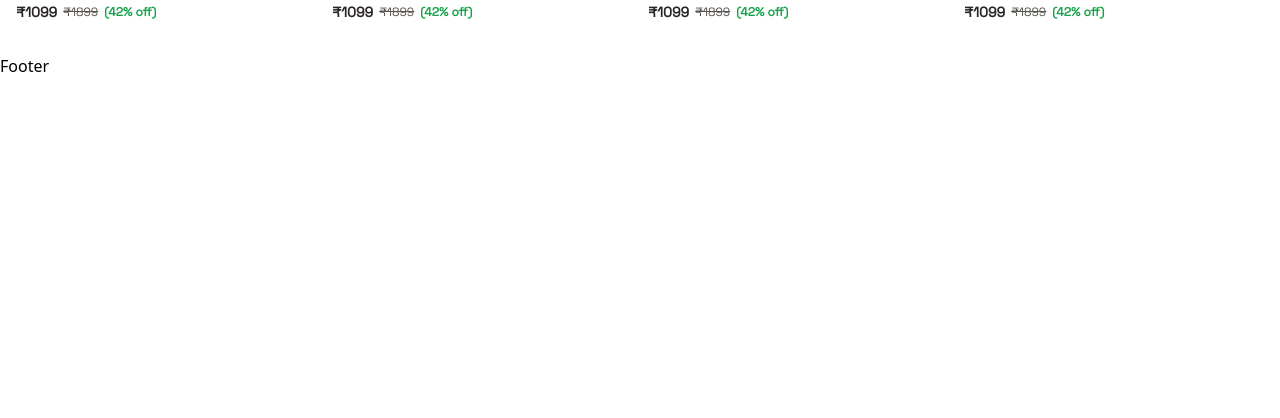
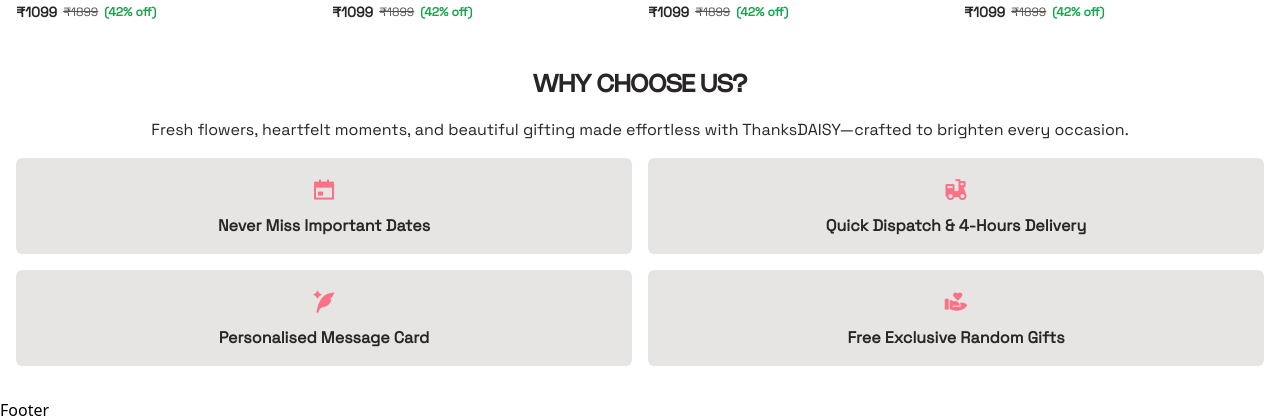
Before and after one commit to magnetfunnelspro/ThanksDAISY, a React (Vite) app: page / in a window 1280 px wide. Shown: the part 1215-1633 px from the top of the page. Before the commit the page ends 1293 px from the top, so only its background shows below. Built offline with nearby package versions, Linux system fonts and the light colour scheme.

Commit message:
Features added

```diff
--- a/src/components/Card.jsx
+++ b/src/components/Card.jsx
@@ -39,7 +39,7 @@ const Card = ({ data, badge }) => {
         <img
           src={data.image}
           alt={data.name}
-          className="w-full h-full object-cover group-hover:scale-105 duration-300"
+          className="w-full h-full object-cover"
         />
 
         {/* Badge */}
--- a/src/pages/Home.jsx
+++ b/src/pages/Home.jsx
@@ -213,6 +213,46 @@ const Home = () => {
             ))}
         </Swiper>
       </div>
+
+      {/* Choose Us */}
+      <div className="w-full flex flex-col gap-4">
+        <h2 className="text-2xl font-semibold text-center font-[Nohemi]">
+          WHY CHOOSE US?
+        </h2>
+        <p className="text-center">
+          Fresh flowers, heartfelt moments, and beautiful gifting made
+          effortless with ThanksDAISY—crafted to brighten every occasion.
+        </p>
+        {/* Features */}
+        <div className="w-full grid grid-cols-2 gap-4">
+          <div className="p-4 rounded-md flex flex-col items-center gap-2 bg-stone-200">
+            <i class="ri-calendar-event-fill text-2xl text-rose-400"></i>
+            <h4 className="font-semibold text-center">
+              Never Miss Important Dates
+            </h4>
+          </div>
+          <div className="p-4 rounded-md flex flex-col items-center gap-2 bg-stone-200">
+            <i class="ri-e-bike-2-fill text-2xl text-rose-400"></i>
+            <h4 className="font-semibold text-center">
+              Quick Dispatch & 4-Hours Delivery
+            </h4>
+          </div>
+          <div className="p-4 rounded-md flex flex-col items-center gap-2 bg-stone-200">
+            <i class="ri-quill-pen-ai-fill text-2xl text-rose-400"></i>
+            <h4 className="font-semibold text-center">
+              Personalised Message Card
+            </h4>
+          </div>
+          <div className="p-4 rounded-md flex flex-col items-center gap-2 bg-stone-200">
+            <i class="ri-hand-heart-fill text-2xl text-rose-400"></i>
+            <h4 className="font-semibold text-center">
+              Free Exclusive Random Gifts
+            </h4>
+          </div>
+        </div>
+      </div>
+
+
     </div>
   );
 };
```
